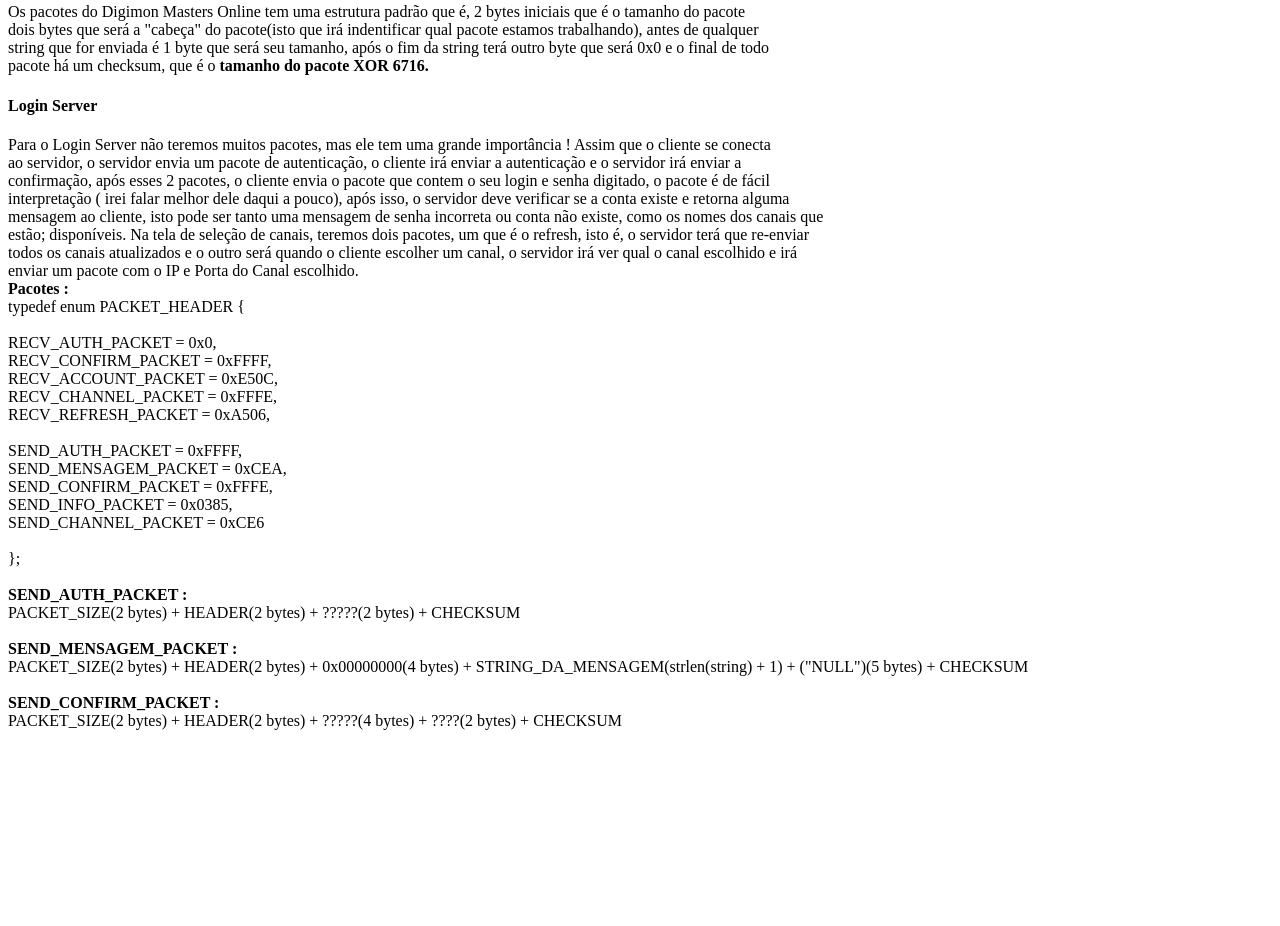
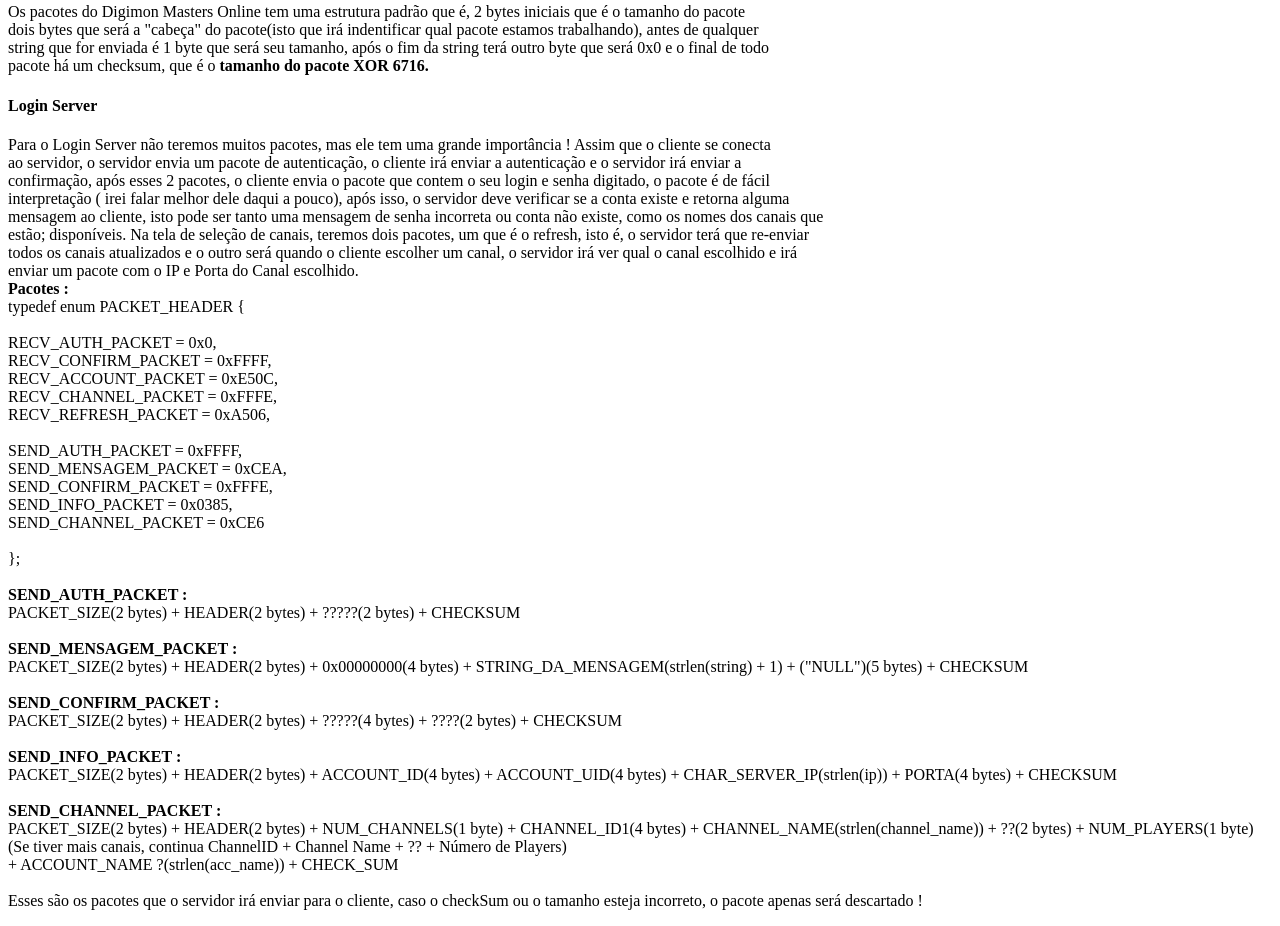
Before and after one commit to St4rk/st4rk.github.io, a plain HTML site: page dmo/index.html in a window 1280 px wide. Shown: the part 232-1158 px from the top of the page. Before the commit the page ends 978 px from the top, so only its background shows below. Drawn offline with Linux system fonts and the light colour scheme.

Commit message:
Update DMO
Update DMO information.

```diff
--- a/dmo/index.html
+++ b/dmo/index.html
@@ -53,4 +53,14 @@ PACKET_SIZE(2 bytes) + HEADER(2 bytes) + ?????(2 bytes) + CHECKSUM<br>
 PACKET_SIZE(2 bytes) + HEADER(2 bytes) + 0x00000000(4 bytes) + STRING_DA_MENSAGEM(strlen(string) + 1) + ("NULL")(5 bytes) + CHECKSUM<br>
 <br>
 <b>SEND_CONFIRM_PACKET :</b><br>
-PACKET_SIZE(2 bytes) + HEADER(2 bytes) + ?????(4 bytes) + ????(2 bytes) + CHECKSUM
+PACKET_SIZE(2 bytes) + HEADER(2 bytes) + ?????(4 bytes) + ????(2 bytes) + CHECKSUM<br>
+<br>
+<b>SEND_INFO_PACKET :</b><br>
+PACKET_SIZE(2 bytes) + HEADER(2 bytes) + ACCOUNT_ID(4 bytes) + ACCOUNT_UID(4 bytes) + CHAR_SERVER_IP(strlen(ip)) + PORTA(4 bytes) + CHECKSUM<br>
+<br>
+<b>SEND_CHANNEL_PACKET :</b><br>
+PACKET_SIZE(2 bytes) + HEADER(2 bytes) + NUM_CHANNELS(1 byte) + CHANNEL_ID1(4 bytes) + CHANNEL_NAME(strlen(channel_name)) + ??(2 bytes) + NUM_PLAYERS(1 byte)<br>
+(Se tiver mais canais, continua ChannelID + Channel Name + ?? + N&uacute;mero de Players)<br>
++ ACCOUNT_NAME ?(strlen(acc_name)) + CHECK_SUM<br>
+<br>
+Esses s&atilde;o os pacotes que o servidor ir&aacute; enviar para o cliente, caso o checkSum ou o tamanho esteja incorreto, o pacote apenas ser&aacute; descartado !<br>
```
